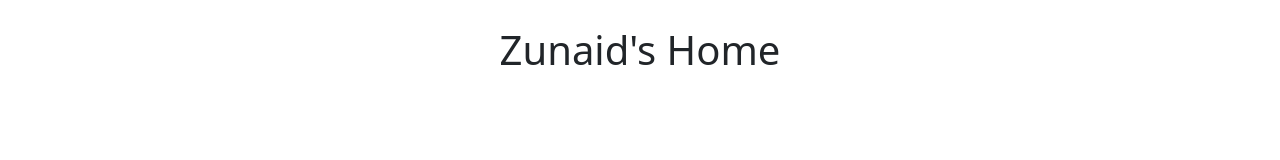
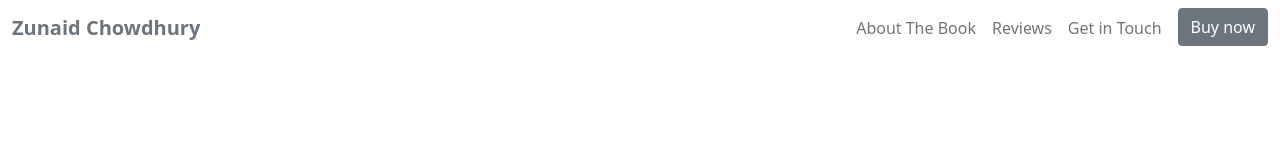
Before and after one commit to ZunaidChowdhury/Project-Zunaid-using-Bootstrap-5, a plain HTML site: page index.html in a window 1280 px wide. Drawn offline with nearby package versions, Linux system fonts and the light colour scheme.

Commit message:
Added main navigation menu.

```diff
--- a/index.html
+++ b/index.html
@@ -1,17 +1,62 @@
 <!DOCTYPE html>
 <html lang="en">
+
 <head>
-    <meta charset="UTF-8">
-    <meta http-equiv="X-UA-Compatible" content="IE=edge">
-    <meta name="viewport" content="width=device-width, initial-scale=1.0">
+    <meta charset="UTF-8" />
+    <meta http-equiv="X-UA-Compatible" content="IE=edge" />
+    <meta name="viewport" content="width=device-width, initial-scale=1.0" />
     <!-- Importing Bootstrap 5 CSS -->
-    <link href="https://cdn.jsdelivr.net/npm/bootstrap@5.0.2/dist/css/bootstrap.min.css" rel="stylesheet" integrity="sha384-EVSTQN3/azprG1Anm3QDgpJLIm9Nao0Yz1ztcQTwFspd3yD65VohhpuuCOmLASjC" crossorigin="anonymous">
+    <link href="https://cdn.jsdelivr.net/npm/bootstrap@5.0.2/dist/css/bootstrap.min.css" rel="stylesheet"
+        integrity="sha384-EVSTQN3/azprG1Anm3QDgpJLIm9Nao0Yz1ztcQTwFspd3yD65VohhpuuCOmLASjC" crossorigin="anonymous" />
     <title>Zunaid | Bootstrap 5</title>
 </head>
+
 <body>
-    <h1 style="text-align: center; margin-top: 2%;">Zunaid's Home</h1>
+
+    <!-- navbar -->
+    <nav class="navbar navbar-expand-md navbar-light">
+        <div class="container-xxl">
+            <a href="#intro" class="navbar-brand">
+                <span class="fw-bold text-secondary"> Zunaid Chowdhury </span>
+            </a>
+            <!-- toggle button for mobile nav  -->
+            <button class="navbar-toggler" type="button" data-bs-toggle="collapse" data-bs-target="#main-nav"
+                aria-controls="navbarTogglerDemo01" aria-expanded="false" aria-label="Toggle navigation">
+                <span class="navbar-toggler-icon"></span>
+            </button>
+            <!-- navbar links -->
+            <div class="collapse navbar-collapse justify-content-end align-center" id="main-nav">
+                <ul class="navbar-nav">
+                    <li class="nav-item">
+                        <a class="nav-link" href="#topics">About The Book</a>
+                    </li>
+                    <li class="nav-item">
+                        <a class="nav-link" href="#reviews">Reviews</a>
+                    </li>
+                    <li class="nav-item">
+                        <a class="nav-link" href="#contact">Get in Touch</a>
+                    </li>
+                    <li class="nav-item d-md-none">
+                        <a class="nav-link" href="#pricing">Pricing</a>
+                    </li>
+                    <li class="nav-item ms-2 d-none d-md-inline">
+                        <a class="btn btn-secondary" href="#pricing">Buy now</a>
+                    </li>
+                </ul>
+            </div>
+        </div>
+    </nav>
+
+    <!-- main image & intro text -->
+
+    <!-- pricing plans  -->
+
+    <!-- topics at a glance  -->
 
     <!-- Importing Bootstrap 5 JS -->
-    <script src="https://cdn.jsdelivr.net/npm/bootstrap@5.0.2/dist/js/bootstrap.bundle.min.js" integrity="sha384-MrcW6ZMFYlzcLA8Nl+NtUVF0sA7MsXsP1UyJoMp4YLEuNSfAP+JcXn/tWtIaxVXM" crossorigin="anonymous"></script>
+    <script src="https://cdn.jsdelivr.net/npm/bootstrap@5.0.2/dist/js/bootstrap.bundle.min.js"
+        integrity="sha384-MrcW6ZMFYlzcLA8Nl+NtUVF0sA7MsXsP1UyJoMp4YLEuNSfAP+JcXn/tWtIaxVXM"
+        crossorigin="anonymous"></script>
 </body>
+
 </html>
```
